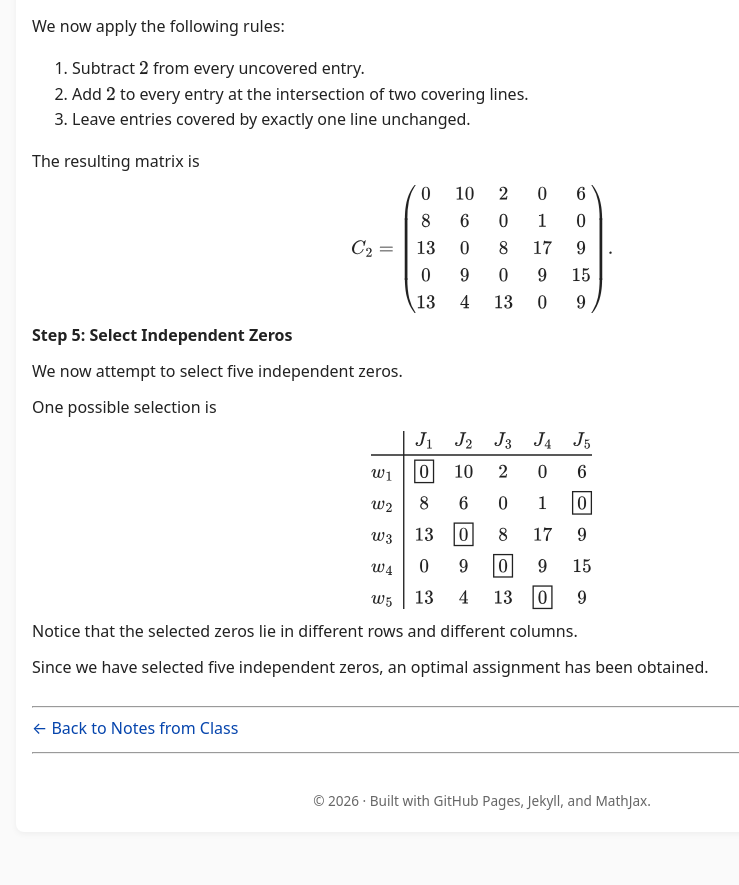
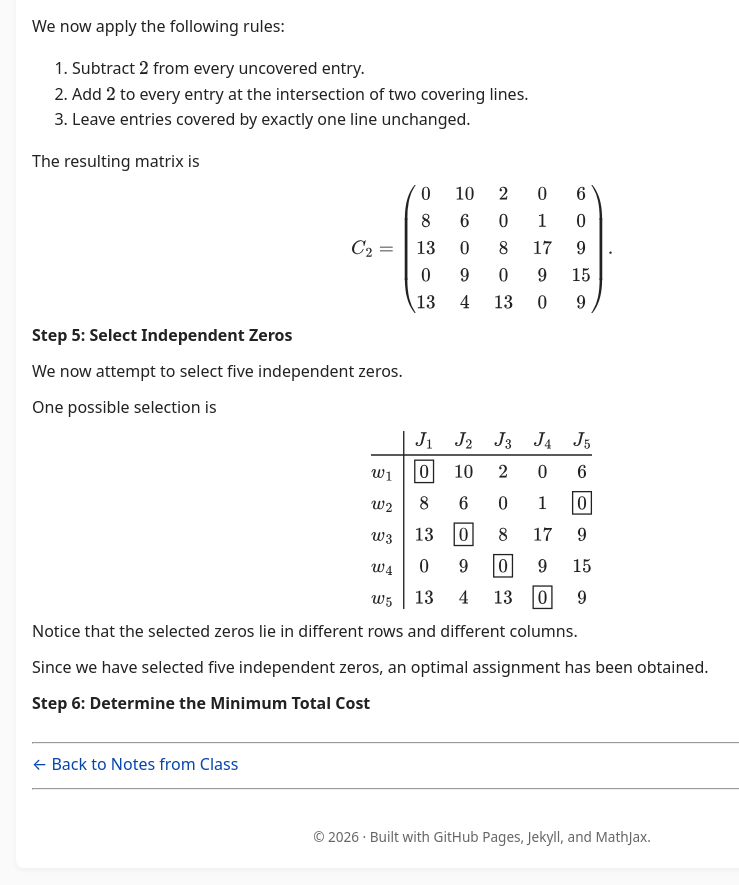
Before and after one commit to SaleemKamaludin/SaleemKamaludin.github.io, a Jekyll site: the page built from courses/math-2276/notes-from-class/supplementary-lecture-6/index.md, in a window 1280 px wide and 900 px high, scrolled down 8237 px. Shown: the top 885 px of the window, without its empty margins (158-897 px from the left). Built offline with Jekyll 4.4.1, drawn with Linux system fonts in a browser that asks for light colours; before the commit the page ends 9101 px from its top, so only the background shows below that.

Commit message:
Begin Step 6 minimum total cost in Example 1.3

```diff
--- a/courses/math-2276/notes-from-class/supplementary-lecture-6/index.md
+++ b/courses/math-2276/notes-from-class/supplementary-lecture-6/index.md
@@ -1356,6 +1356,14 @@ w_5 & 13 & 4 & 13 & \boxed{0} & 9
 
     </div>
 </div>
+
+  <div id="example-hungarian-five-by-five-step-6-minimum-total-cost">
+
+    <p>
+      <strong>Step 6: Determine the Minimum Total Cost</strong>
+    </p>
+
+  </div>
 </div>
 
 
```
